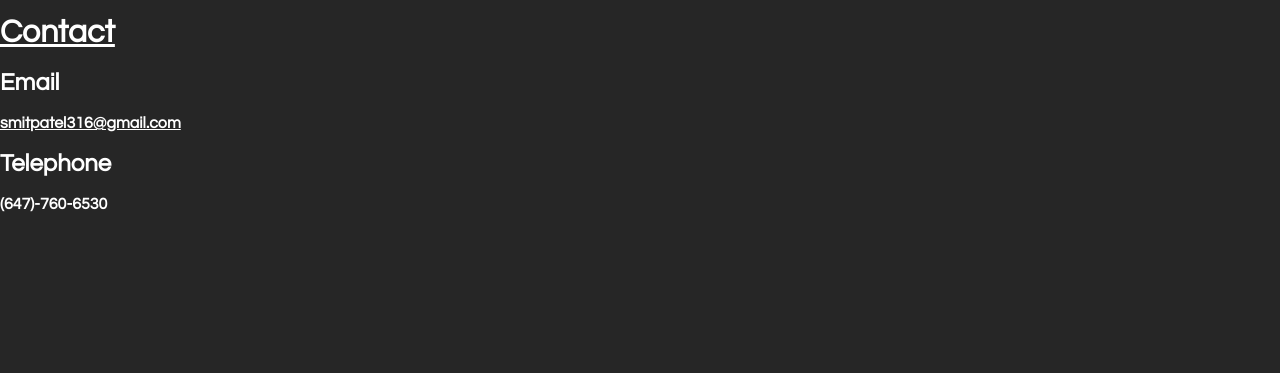
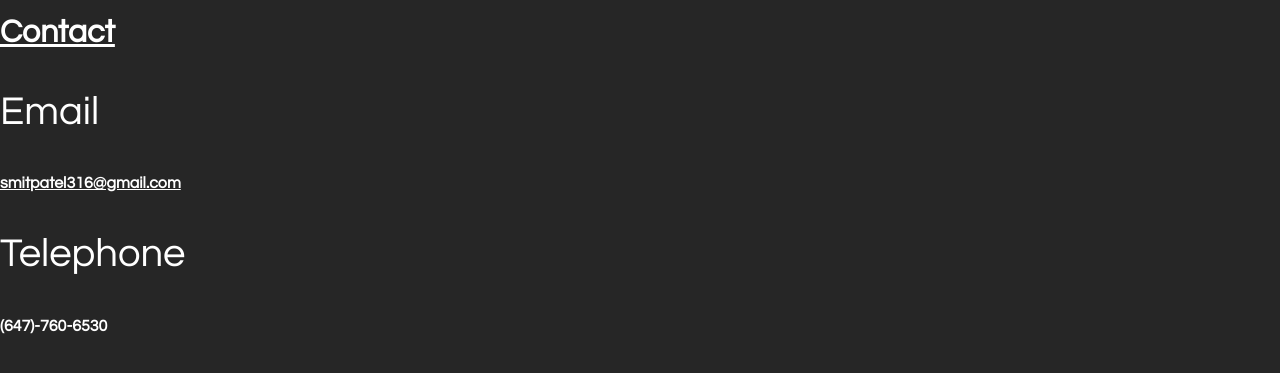
Before and after one commit to smitpatel316/Website, a plain HTML site: page index.html in a window 1280 px wide. Shown: the part 339-712 px from the top of the page. Drawn offline with nearby package versions, Linux system fonts and the light colour scheme.

Commit message:
Update index.html

```diff
--- a/index.html
+++ b/index.html
@@ -24,6 +24,14 @@
 			font-family: 'Work Sans', sans-serif;
 			font-weight: 800;
 		}
+	    	h2{
+			font-family: "Josefin Slab";
+			font-style: bold;
+			font-variant: normal;
+			font-weight: 550;
+			line-height: 150%;
+			font-size: 40px;
+	    	}
 		.container {
 			width: 80%;
 			margin: 0 auto;
```
